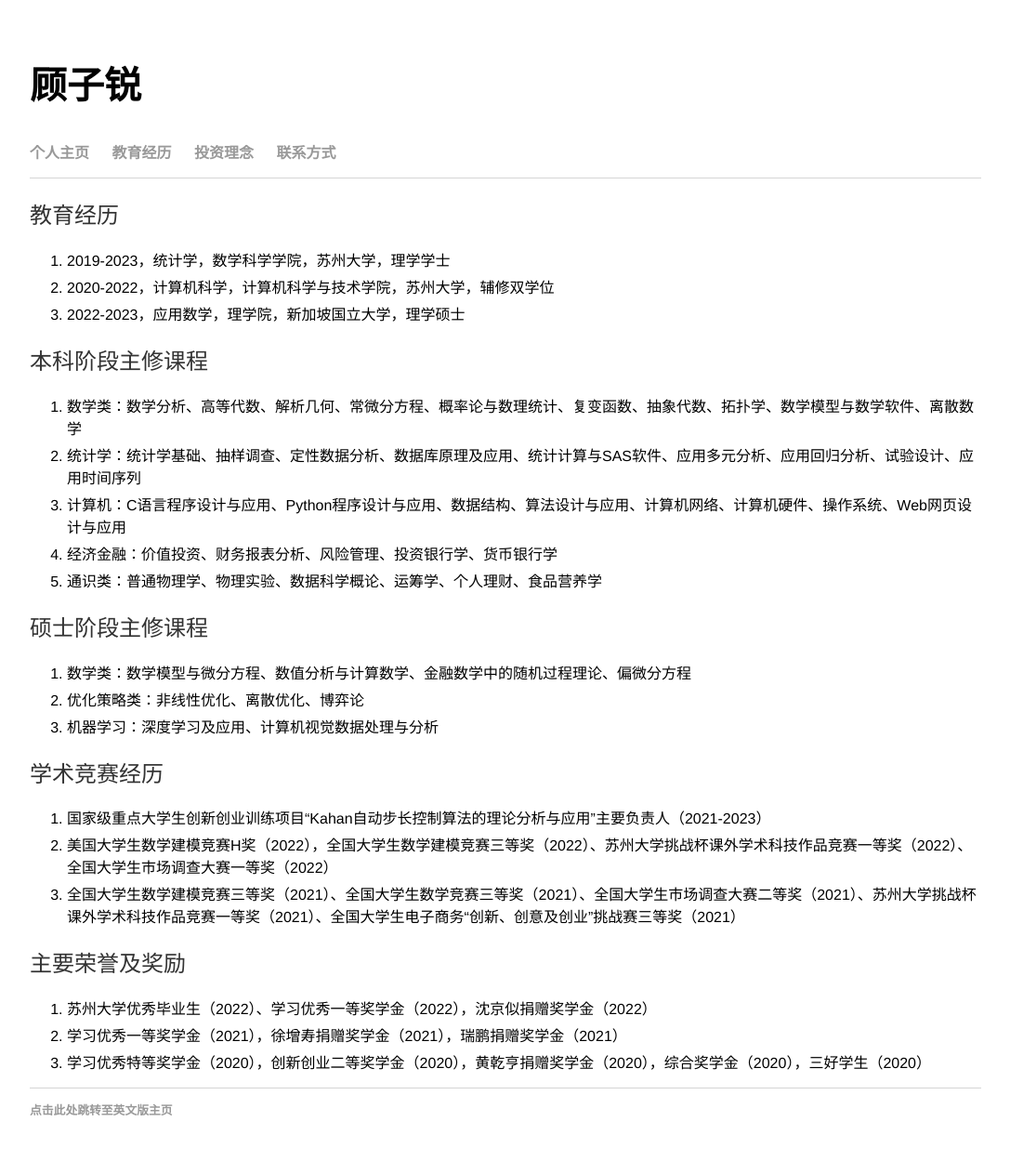
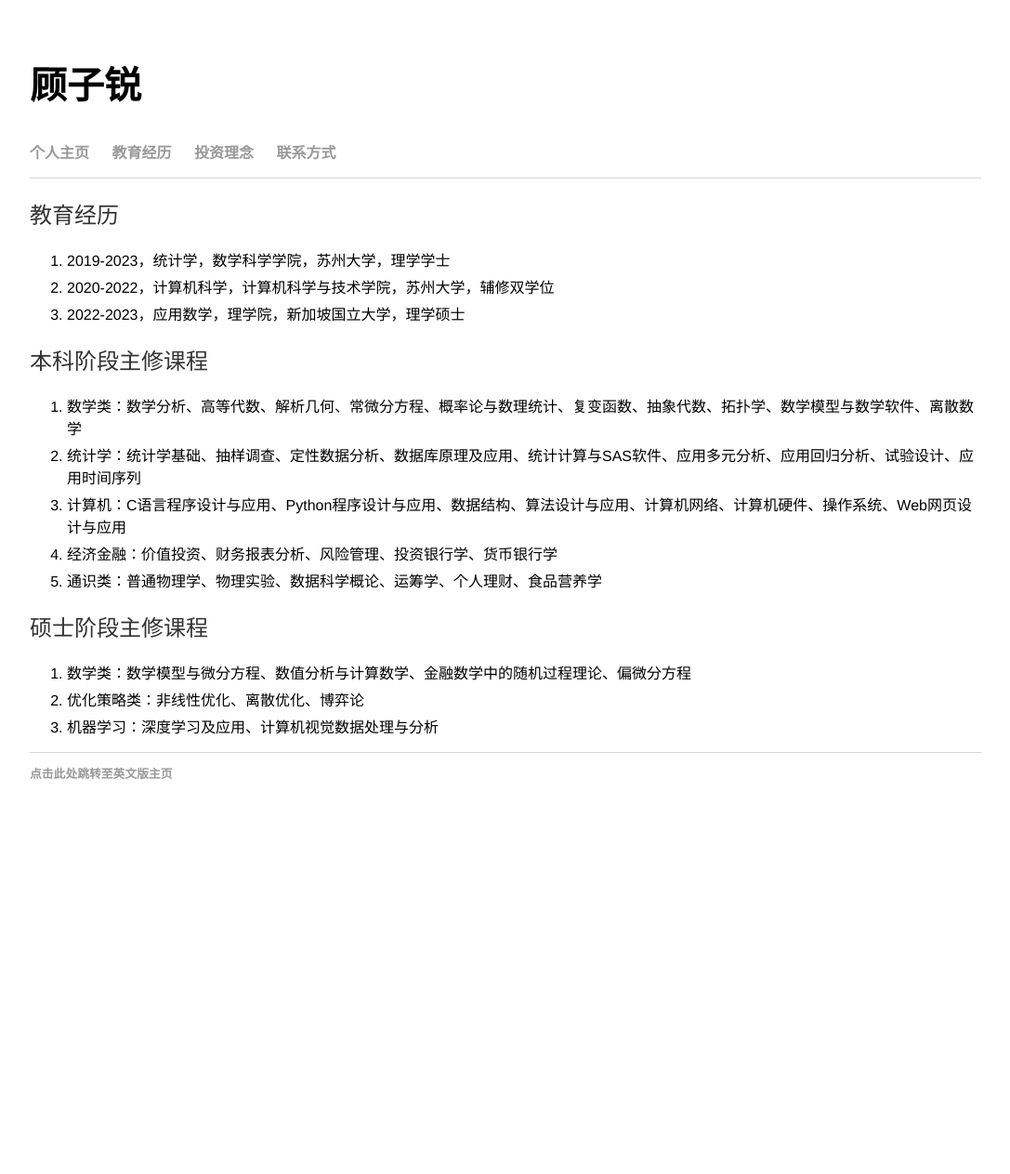
Before and after one commit to guzirui/guzirui.github.io, a Jekyll site: the page built from education/index.html, in a window 1280 px wide. Shown: the whole page at 93% size, without its empty margins (96-1183 px from the left). Built offline with Jekyll 4.4.1, drawn with Linux system fonts in a browser that asks for light colours; after the commit the page ends 901 px from its top, so only the background shows below that.

Commit message:
Update index.html

```diff
--- a/education/index.html
+++ b/education/index.html
@@ -28,21 +28,6 @@ title: 顾子锐 Gu Zirui
      <li>机器学习：深度学习及应用、计算机视觉数据处理与分析</li>
   </ol>
 
-  <h2>学术竞赛经历</h2>
-  <ol>
-     <li>国家级重点大学生创新创业训练项目“Kahan自动步长控制算法的理论分析与应用”主要负责人（2021-2023）</li>
-    <li>美国大学生数学建模竞赛H奖（2022），全国大学生数学建模竞赛三等奖（2022）、苏州大学挑战杯课外学术科技作品竞赛一等奖（2022）、全国大学生市场调查大赛一等奖（2022）</li>
-    <li>全国大学生数学建模竞赛三等奖（2021）、全国大学生数学竞赛三等奖（2021）、全国大学生市场调查大赛二等奖（2021）、苏州大学挑战杯课外学术科技作品竞赛一等奖（2021）、全国大学生电子商务“创新、创意及创业”挑战赛三等奖（2021）</li>
-
-  </ol>
-
-  <h2>主要荣誉及奖励</h2>
-  <ol>
-    <li>苏州大学优秀毕业生（2022）、学习优秀一等奖学金（2022），沈京似捐赠奖学金（2022）</li>
-    <li>学习优秀一等奖学金（2021），徐增寿捐赠奖学金（2021），瑞鹏捐赠奖学金（2021）</li>
-    <li>学习优秀特等奖学金（2020），创新创业二等奖学金（2020），黄乾亨捐赠奖学金（2020），综合奖学金（2020），三好学生（2020）</li>
-  </ol>
-
 
 
 </div><!-- /.blurb -->
```
